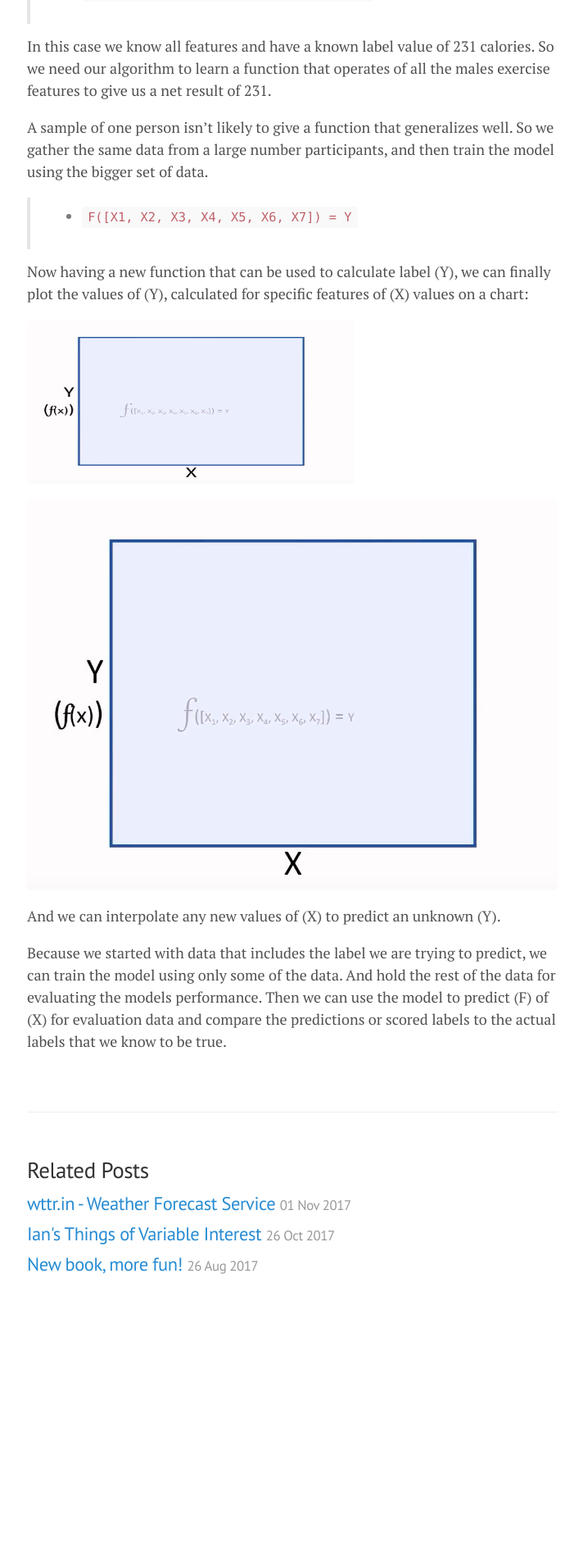
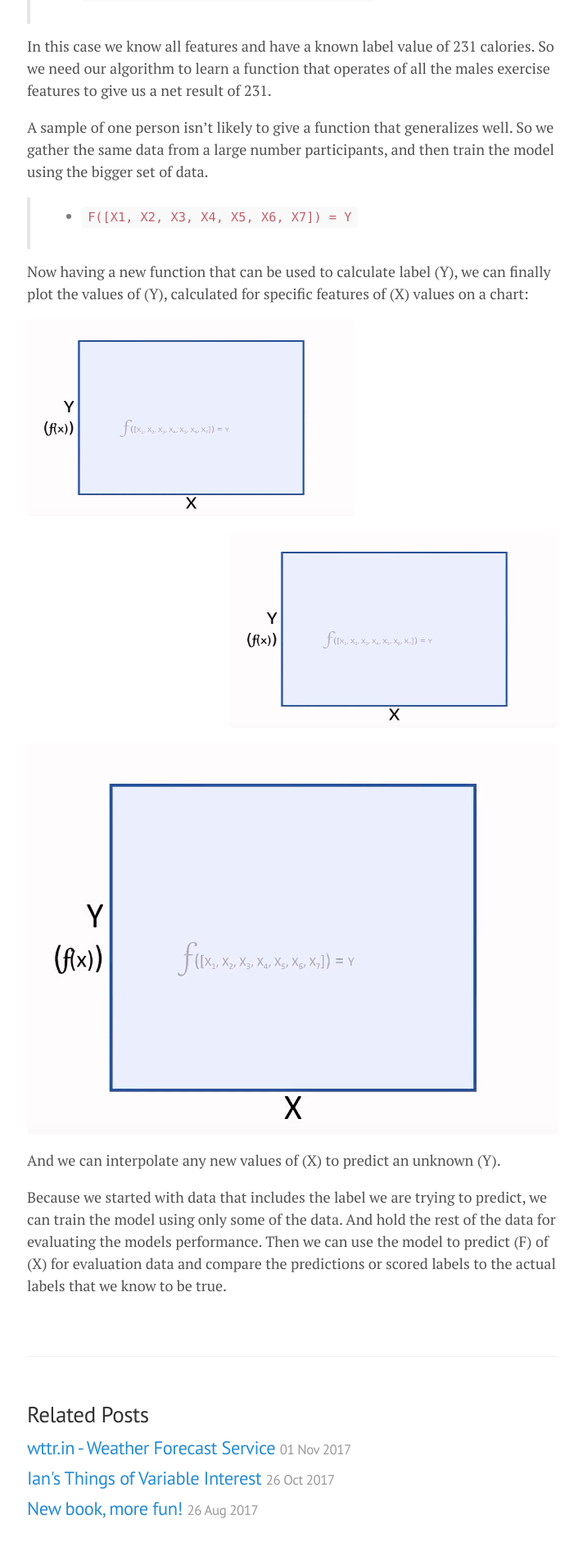
Before and after one commit to lgeurts/lgeurts.github.io, a Jekyll site: the page built from _posts/2018-06-29-artificial-intelligence-basics.md, in a window 1280 px wide. Shown: the part 2602-4511 px from the top of the page at 82% size, without its empty margins (283-995 px from the left). Built offline with Jekyll 4.4.1, drawn with Linux system fonts in a browser that asks for light colours; nearby versions of some CDN libraries; before the commit the page ends 4213 px from its top, so only the background shows below that.

Commit message:
Update 2018-06-29-artificial-intelligence-basics.md

```diff
--- a/_posts/2018-06-29-artificial-intelligence-basics.md
+++ b/_posts/2018-06-29-artificial-intelligence-basics.md
@@ -82,7 +82,8 @@
 
 Now having a new function that can be used to calculate label (Y), we can finally plot the values of (Y), calculated for specific features of (X) values on a chart:
 
-<img src="/assets/plotted-chart-1.png" align="left" width="400" height="200" alt="">
+<img src="/assets/plotted-chart-1.png" align="left" width="400" height="240" alt="">
+<img src="/assets/plotted-chart-1.png" align="right" width="400" height="240" alt="">
 
 
 
```
